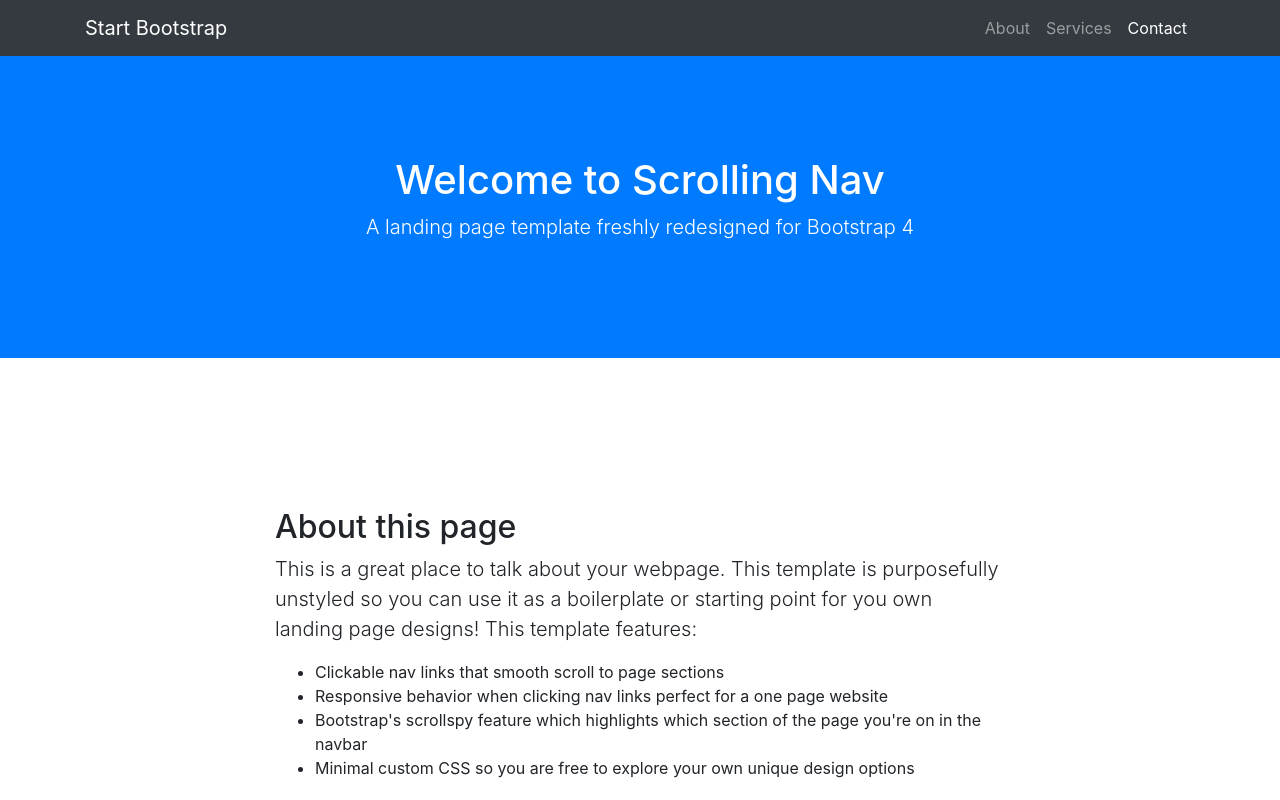
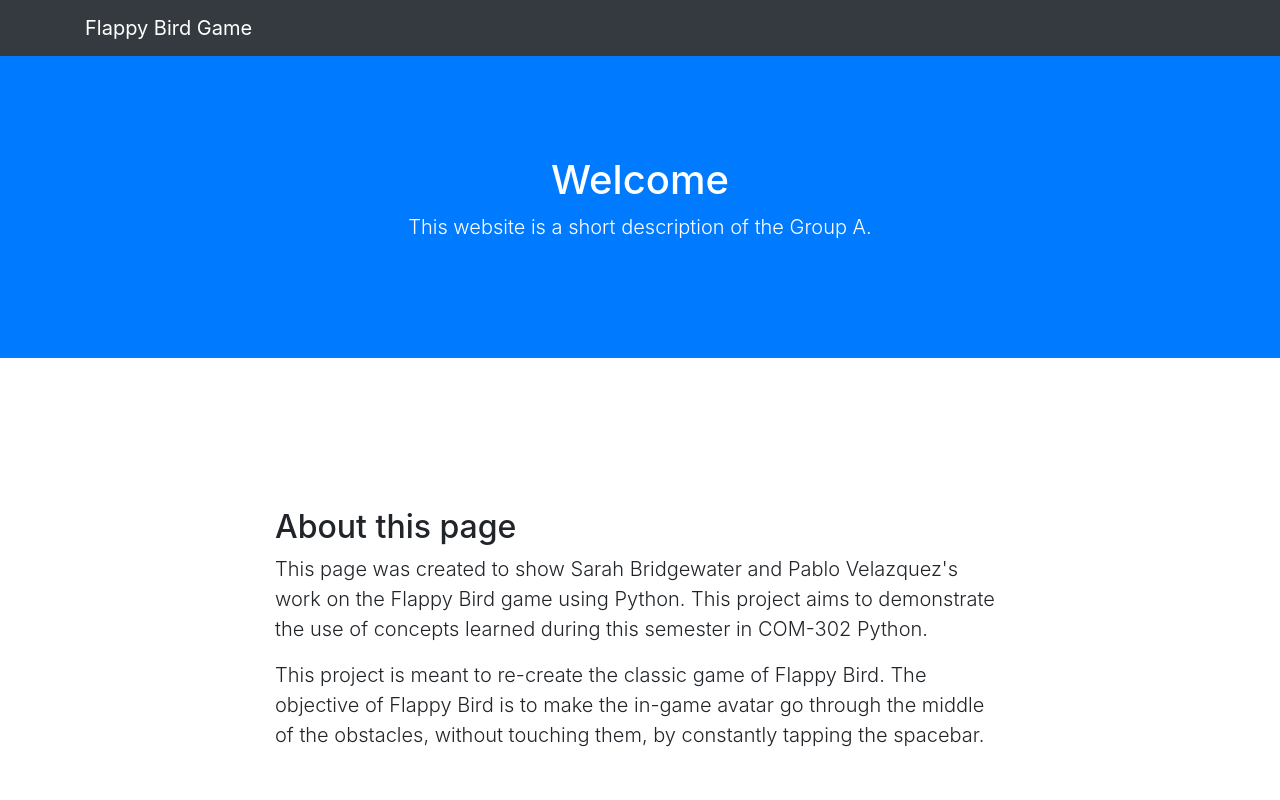
Before and after one commit to velazpablo/com302Finalproject, a website with bundled scripts: page index.html in a window 1280 px wide. Shown: the top 800 px of the page. Built offline with nearby package versions, Linux system fonts and the light colour scheme.

Commit message:
Files updated

```diff
--- a/index.html
+++ b/index.html
@@ -8,7 +8,7 @@
   <meta name="description" content="">
   <meta name="author" content="">
 
-  <title>Scrolling Nav - Start Bootstrap Template</title>
+  <title>COM 302 FINAL PROJECT</title>
 
   <!-- Bootstrap core CSS -->
   <link href="vendor/bootstrap/css/bootstrap.min.css" rel="stylesheet">
@@ -23,30 +23,19 @@
   <!-- Navigation -->
   <nav class="navbar navbar-expand-lg navbar-dark bg-dark fixed-top" id="mainNav">
     <div class="container">
-      <a class="navbar-brand js-scroll-trigger" href="#page-top">Start Bootstrap</a>
+      <a class="navbar-brand js-scroll-trigger" href="#page-top">Flappy Bird Game</a>
       <button class="navbar-toggler" type="button" data-toggle="collapse" data-target="#navbarResponsive" aria-controls="navbarResponsive" aria-expanded="false" aria-label="Toggle navigation">
         <span class="navbar-toggler-icon"></span>
       </button>
       <div class="collapse navbar-collapse" id="navbarResponsive">
-        <ul class="navbar-nav ml-auto">
-          <li class="nav-item">
-            <a class="nav-link js-scroll-trigger" href="#about">About</a>
-          </li>
-          <li class="nav-item">
-            <a class="nav-link js-scroll-trigger" href="#services">Services</a>
-          </li>
-          <li class="nav-item">
-            <a class="nav-link js-scroll-trigger" href="#contact">Contact</a>
-          </li>
-        </ul>
       </div>
     </div>
   </nav>
 
   <header class="bg-primary text-white">
     <div class="container text-center">
-      <h1>Welcome to Scrolling Nav</h1>
-      <p class="lead">A landing page template freshly redesigned for Bootstrap 4</p>
+      <h1>Welcome</h1>
+      <p class="lead">This website is a short description of the Group A.</p>
     </div>
   </header>
 
@@ -55,13 +44,8 @@
       <div class="row">
         <div class="col-lg-8 mx-auto">
           <h2>About this page</h2>
-          <p class="lead">This is a great place to talk about your webpage. This template is purposefully unstyled so you can use it as a boilerplate or starting point for you own landing page designs! This template features:</p>
-          <ul>
-            <li>Clickable nav links that smooth scroll to page sections</li>
-            <li>Responsive behavior when clicking nav links perfect for a one page website</li>
-            <li>Bootstrap's scrollspy feature which highlights which section of the page you're on in the navbar</li>
-            <li>Minimal custom CSS so you are free to explore your own unique design options</li>
-          </ul>
+          <p class="lead">This page was created to show Sarah Bridgewater and Pablo Velazquez's work on the Flappy Bird game using Python. This project aims to demonstrate the use of concepts learned during this semester in COM-302 Python.</p>
+          <p class="lead">This project is meant to re-create the classic game of Flappy Bird. The objective of Flappy Bird is to make the in-game avatar go through the middle of the obstacles, without touching them, by constantly tapping the spacebar.</p>
         </div>
       </div>
     </div>
@@ -92,7 +76,7 @@
   <!-- Footer -->
   <footer class="py-5 bg-dark">
     <div class="container">
-      <p class="m-0 text-center text-white">Copyright &copy; Your Website 2020</p>
+      <p class="m-0 text-center text-white">Copyright &copy; Pablo Velazquez 2020</p>
     </div>
     <!-- /.container -->
   </footer>
```
Also changed, not shown: 4 other files.
